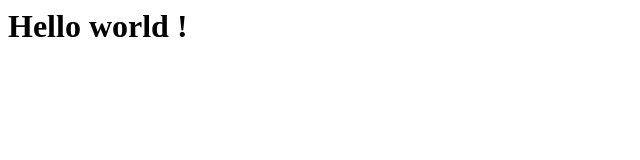
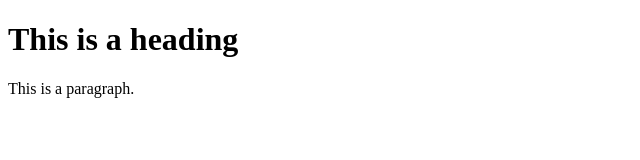
Before and after one commit to hayatbk/hayat-test, a plain HTML site: page index.html in a window 1280 px wide. Shown: the whole page, without its empty margins (0-640 px from the left). Drawn offline with Linux system fonts and the light colour scheme.

Commit message:
Update index.html

```diff
--- a/index.html
+++ b/index.html
@@ -1 +1,12 @@
-<h1> Hello world ! </h1>
+<!DOCTYPE html>
+<html>
+<head>
+  <link rel="stylesheet" href="styles.css">
+</head>
+<body>
+
+<h1>This is a heading</h1>
+<p>This is a paragraph.</p>
+
+</body>
+</html>
```
